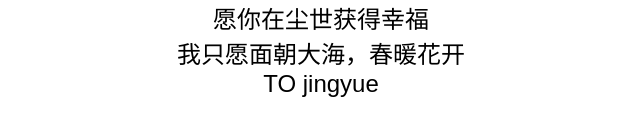
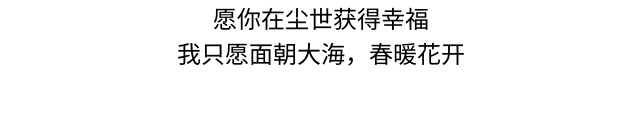
Before and after one commit to lizhipeng1992/lizhipeng1992.github.io, a plain HTML site: page index.html in a window 1280 px wide. Shown: the part 203-338 px from the top of the page, without its empty margins (319-959 px from the left). Drawn offline with Linux system fonts and the light colour scheme.

Commit message:
Update index.html

```diff
--- a/index.html
+++ b/index.html
@@ -16,7 +16,5 @@ body{text-align:center}
 	愿你在尘世获得幸福<br>
 	我只愿面朝大海，春暖花开<br>
 	</font></p1>
-	<p2><font size="5" face="arial" color="black">
-		TO jingyue</p2>
 </body>
 </html>
```
